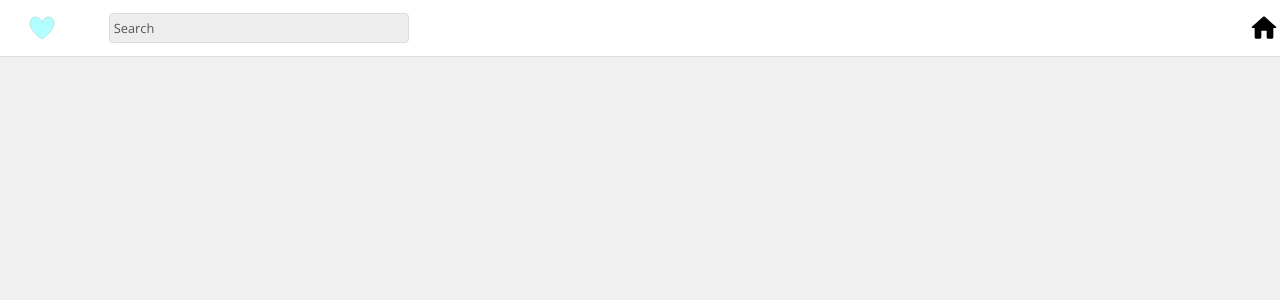
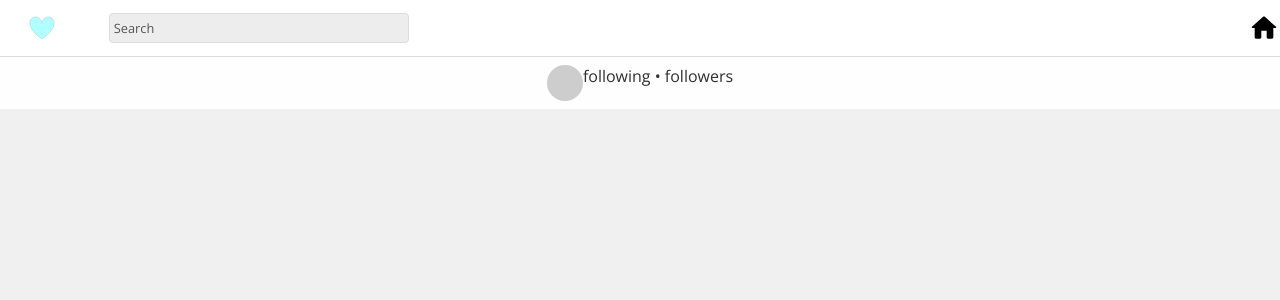
Before and after one commit to waytothevenus/social-network, a React (Create React App) app in the folder ui/: page /u/1 in a window 1280 px wide. Shown: the top 300 px of the page. Built offline with nearby package versions, Linux system fonts and the light colour scheme; no server answers.

Commit message:
UserCard component

```diff
--- /dev/null
+++ b/ui/src/components/UserCard/UserCard.css
@@ -0,0 +1,10 @@
+.card-wrapper {
+  width: 100%;
+  background: #fefefe;
+}
+
+.user-card {
+  max-width: 700px;
+  margin: 0 auto;
+  padding: 8px 0;
+}
--- /dev/null
+++ b/ui/src/components/UserCard/UserCard.js
@@ -0,0 +1,25 @@
+import React from 'react';
+import ProfilePic from '../ProfilePic/ProfilePic';
+import './UserCard.css';
+
+const UserCard = ({ name, avatarUrl, followingCount, followerCount }) => {
+  return (
+    <div className="card-wrapper">
+      <div className="user-card flex a-stretch j-center">
+        <div className="profile">
+          <ProfilePic url={avatarUrl} />
+        </div>
+        <div>
+          <h1>{name}</h1>
+          <div className="numbers">
+            {followingCount} following
+            <span> &#8226; </span>
+            {followerCount} followers
+          </div>
+        </div>
+      </div>
+    </div>
+  );
+};
+
+export default UserCard;
--- a/ui/src/views/User.js
+++ b/ui/src/views/User.js
@@ -1,11 +1,16 @@
 import React from 'react';
 import { useParams } from 'react-router-dom';
+import UserCard from '../components/UserCard/UserCard';
 import useUser from '../hooks/useUser';
 
 const User = () => {
   const { id } = useParams();
-  const { name } = useUser(id);
-  return <div className="user route">{name}</div>;
+  const user = useUser(id);
+  return (
+    <div className="user route">
+      <UserCard {...user} />
+    </div>
+  );
 };
 
 export default User;
```
